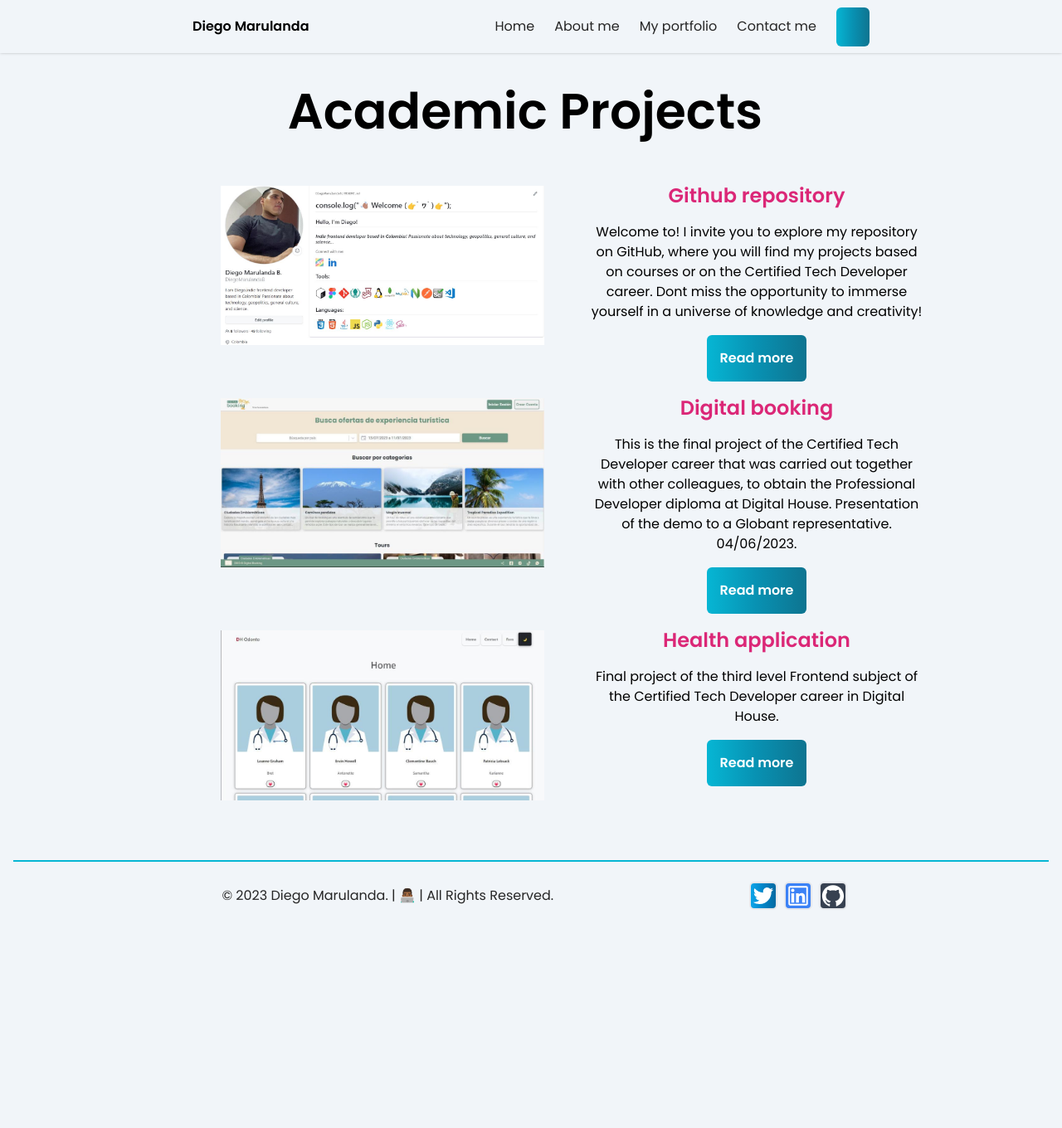
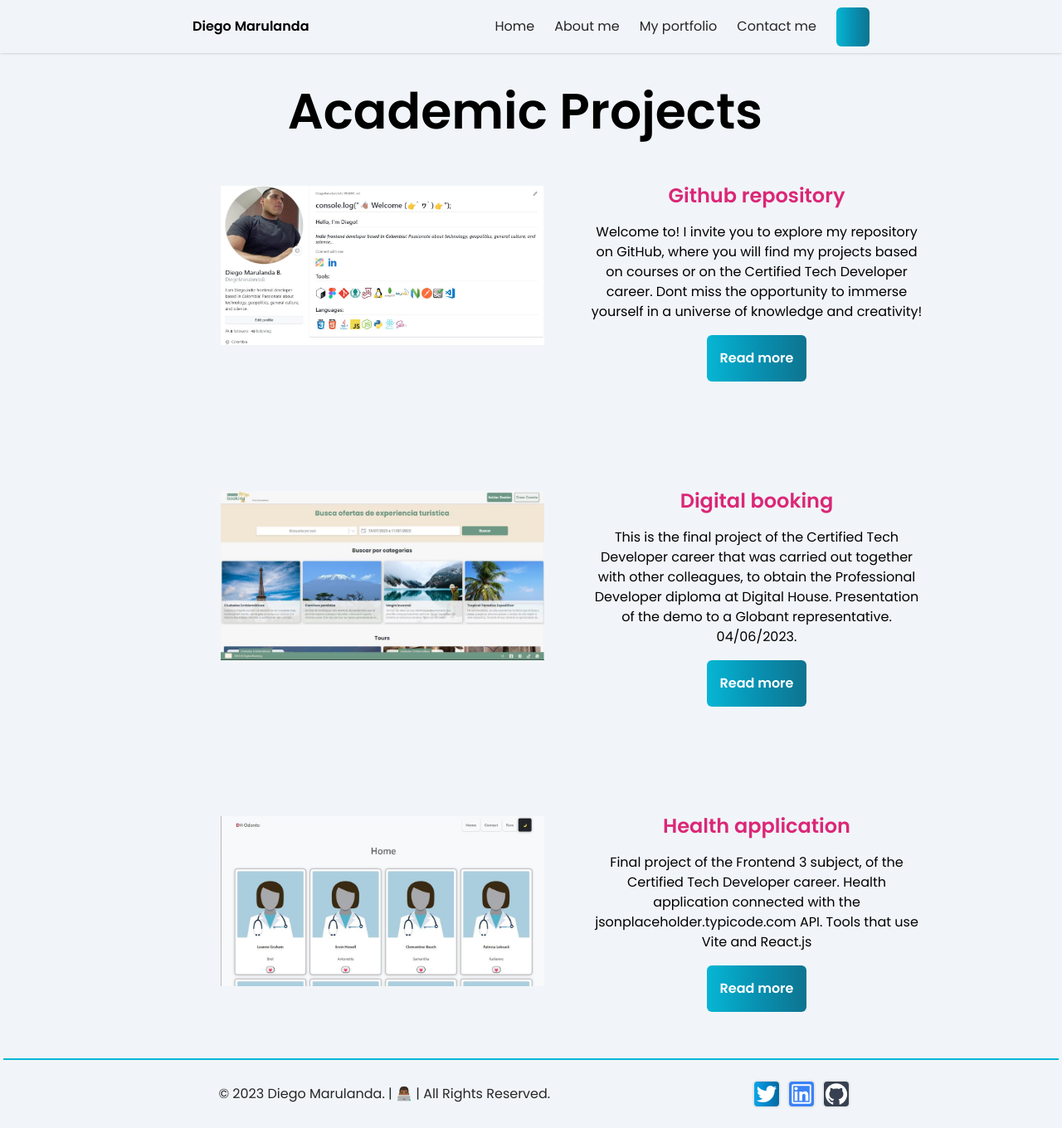
Before and after one commit to DiegoMarulandaB/Portfolio, a Next.js app: page /academicprojects in a window 1280 px wide. Shown: the whole page at 83% size. Before the commit the page ends 1121 px from the top, so only its background shows below. Built offline with nearby package versions, Linux system fonts and the light colour scheme; some icons are missing.

Commit message:
refactor: :recycle: add refactor on about_academicProjects_contact_home_personalProjects_footer

```diff
--- a/src/app/about/page.tsx
+++ b/src/app/about/page.tsx
@@ -4,9 +4,10 @@ import React from 'react'
 import Image from 'next/image'
 import AnimatedText from '../../components/AnimatedText/AnimatedText'
 
-const About: React.FC = () => (
-  <section id="about" className="pt-20">
-    <h1 className="text-center ">
+const About = () => {
+  return (
+    <section id="about">
+      <h1 className="text-center pt-20 ">
         <AnimatedText text="About me" className="mx-2 mr-2 mb-2 mt-4 " />
       </h1>
 
@@ -70,8 +71,8 @@ const About: React.FC = () => (
           />
           <p className="text-center text-1xl mx-2 mr-2 mt-4">
             2021 - 2023
-          <br /> I received a scholarship in the Certified Tech Developer program at Digital House, in partnership with
-          Mercado Libre and Globant.
+            <br /> I received a scholarship in the Certified Tech Developer program at Digital House, in partnership
+            with Mercado Libre and Globant.
             <br />
             <br />
             07 - 24 - 2023
@@ -130,7 +131,6 @@ const About: React.FC = () => (
                   <Image
                     loading="lazy"
                     src="https://www.vectorlogo.zone/logos/w3_css/w3_css-ar21.svg"
-                  rel="noopener noreferrer"
                     alt="Css Icon"
                     width={80}
                     height={80}
@@ -141,7 +141,6 @@ const About: React.FC = () => (
                   <Image
                     loading="lazy"
                     src="https://www.vectorlogo.zone/logos/w3_html5/w3_html5-ar21.svg"
-                  rel="noopener noreferrer"
                     alt="Html Icon"
                     width={80}
                     height={80}
@@ -153,7 +152,6 @@ const About: React.FC = () => (
                   <Image
                     loading="lazy"
                     src="https://www.vectorlogo.zone/logos/javascript/javascript-ar21.svg"
-                  rel=" noopener noreferrer"
                     alt="JavaScript Icon"
                     width={80}
                     height={80}
@@ -165,7 +163,6 @@ const About: React.FC = () => (
                   <Image
                     loading="lazy"
                     src="https://www.vectorlogo.zone/logos/reactjs/reactjs-ar21.svg"
-                  rel="noopener noreferrer"
                     alt="React Icon"
                     width={80}
                     height={80}
@@ -182,7 +179,6 @@ const About: React.FC = () => (
                   <Image
                     loading="lazy"
                     src="https://www.vectorlogo.zone/logos/gnu_bash/gnu_bash-ar21.svg"
-                  rel="noopener noreferrer"
                     alt="Git Bash Icon"
                     width={80}
                     height={80}
@@ -194,7 +190,6 @@ const About: React.FC = () => (
                   <Image
                     loading="lazy"
                     src="https://www.vectorlogo.zone/logos/git-scm/git-scm-ar21.svg"
-                  rel="noopener noreferrer"
                     alt="Git Icon"
                     width={80}
                     height={80}
@@ -206,7 +201,6 @@ const About: React.FC = () => (
                   <Image
                     loading="lazy"
                     src="https://www.vectorlogo.zone/logos/github/github-ar21.svg"
-                  rel="noopener noreferrer"
                     alt="Github Icon"
                     width={80}
                     height={80}
@@ -218,7 +212,6 @@ const About: React.FC = () => (
                   <Image
                     loading="lazy"
                     src="https://www.vectorlogo.zone/logos/linux/linux-ar21.svg"
-                  rel="noopener noreferrer"
                     alt="Linux Icon"
                     width={80}
                     height={80}
@@ -230,7 +223,6 @@ const About: React.FC = () => (
                   <Image
                     loading="lazy"
                     src="https://www.vectorlogo.zone/logos/neovimio/neovimio-ar21.svg"
-                  rel="noopener noreferrer"
                     alt="Neovim Icon"
                     width={80}
                     height={80}
@@ -242,7 +234,6 @@ const About: React.FC = () => (
                   <Image
                     loading="lazy"
                     src="https://www.vectorlogo.zone/logos/getpostman/getpostman-ar21.svg"
-                  rel="noopener noreferrer"
                     alt="Postman Icon"
                     width={80}
                     height={80}
@@ -254,7 +245,6 @@ const About: React.FC = () => (
                   <Image
                     loading="lazy"
                     src="https://www.vectorlogo.zone/logos/visualstudio_code/visualstudio_code-ar21.svg"
-                  rel="noopener noreferrer"
                     alt="Vscode Icon"
                     width={80}
                     height={80}
@@ -271,7 +261,6 @@ const About: React.FC = () => (
                   <Image
                     loading="lazy"
                     src="https://www.vectorlogo.zone/logos/tailwindcss/tailwindcss-ar21.svg"
-                  rel="noopener noreferrer"
                     alt="Tailwind Icon"
                     width={80}
                     height={80}
@@ -283,7 +272,6 @@ const About: React.FC = () => (
                   <Image
                     loading="lazy"
                     src="https://www.vectorlogo.zone/logos/typescriptlang/typescriptlang-ar21.svg"
-                  rel="noopener noreferrer"
                     alt="Typescript Icon"
                     width={80}
                     height={80}
@@ -297,5 +285,6 @@ const About: React.FC = () => (
       </div>
     </section>
   )
+}
 
 export default About
--- a/src/app/academicprojects/page.tsx
+++ b/src/app/academicprojects/page.tsx
@@ -36,19 +36,20 @@ const projects: Project[] = [
   {
     name: 'Health application',
     description:
-      'Final project of the third level Frontend subject of the Certified Tech Developer career in Digital House.',
+      'Final project of the Frontend 3 subject, of the Certified Tech Developer career. Health application connected with the jsonplaceholder.typicode.com API. Tools that use Vite and React.js',
     image: '/frontEnd3.jpg',
     github: 'https://github.com/DiegoMarulandaB/finalFrontEnd',
     link: 'https://github.com/DiegoMarulandaB/finalFrontEnd',
   },
 ]
 
-const AcademicProjects: React.FC = () => (
-  <section id="projects" className="pt-20">
-    <h1 className="text-center">
+const AcademicProjects = () => {
+  return (
+    <section id="AcademicProjects">
+      <h1 className="text-center pt-20">
         <AnimatedText text="Academic projects" className=" mx-2 mr-2 mb-2 mt-4" />
       </h1>
-    <div className="flex flex-col items-center justify-center space-y-26 mx-4 mt-6">
+      <div className="flex flex-col items-center justify-center space-y-28 mx-4 mt-6">
         {projects.map((project, idx) => (
           <div key={idx}>
             <Slide offset="-200px 0px -200px 0px">
@@ -67,7 +68,7 @@ const AcademicProjects: React.FC = () => (
                     />
                   </Link>
                 </div>
-              <div className="mt-4 md:w-2/6 mx-2 mr-2">
+                <div className="mt-4 md:w-2/6">
                   <h1 className="text-center text-2xl font-bold mb-2  mx-2 mr-2  text-pink-600">{project.name}</h1>
                   <p className="text-center text-1xl  mx-2 mr-2 mt-4 ">{project.description}</p>
 
@@ -75,7 +76,7 @@ const AcademicProjects: React.FC = () => (
                     <Link href={project.github} target="_blank" rel="noopener noreferrer dns-prefetch preload">
                       <button
                         type="button"
-                      className=" text-white bg-gradient-to-r from-cyan-500 via-cyan-600 to-cyan-700 rounded-md px-4 py-4 text-1xl text-center text-1xl font-bold  mx-2 mr-2 mt-4 w-26 "
+                        className=" text-white bg-gradient-to-r from-cyan-500 via-cyan-600 to-cyan-700 rounded-md px-4 py-4 text-1xl text-center text-1xl font-bold  mt-4 w-26 "
                       >
                         Read more
                       </button>
@@ -90,5 +91,6 @@ const AcademicProjects: React.FC = () => (
       </div>
     </section>
   )
+}
 
 export default AcademicProjects
--- a/src/app/contact/page.tsx
+++ b/src/app/contact/page.tsx
@@ -4,7 +4,8 @@ import React from 'react'
 import { AiOutlineMail, AiOutlineGithub, AiOutlineTwitter, AiOutlineLinkedin } from 'react-icons/ai'
 import AnimatedText from '../../components/AnimatedText/AnimatedText'
 
-const Contact: React.FC = () => (
+const Contact = () => {
+  return (
     <div className="bg-slate-100 dark:bg-slate-700 py-8 px-4 sm:px-6 lg:px-8">
       <div className="max-w-7xl mx-auto">
         <div className="flex flex-col text-center items-center justify-center mt-14">
@@ -23,6 +24,7 @@ const Contact: React.FC = () => (
       </div>
     </div>
   )
+}
 
 interface ContactLinkProps {
   href: string
--- a/src/app/home/page.tsx
+++ b/src/app/home/page.tsx
@@ -3,7 +3,7 @@
 import React from 'react'
 import AnimatedText from '../../components/AnimatedText/AnimatedText'
 
-function HomePage() {
+const HomePage = () => {
   return (
     <section id="home" className="pt-20 lg:pt-[100px] pb-12 lg:pb-[100px] overflow-hidden">
       <div className="flex flex-col text-center items-center justify-center">
@@ -21,7 +21,7 @@ function HomePage() {
                 <h1 className="text-center text-4xl font-extrabold mt-8 mx-2 mr-2">Frontend Developer</h1>
               </div>
 
-              <div className="grid grid-cols-1 md:grid-cols-3 gap-4 mx-2 mr-2 mt-8">
+              <div className="grid grid-cols-1 md:grid-cols-3 gap-4 mx-2 mr-2 mt-10">
                 <div className="flex flex-col text-center items-center justify-center ">
                   <a
                     href="/about"
@@ -60,7 +60,7 @@ function HomePage() {
                   loading="lazy"
                   src="/ProjectsWebs.svg"
                   alt="ProjectsWebs image"
-                  className="w-80 h-96 rounded-full mx-2 mr-2 mt-8"
+                  className="w-80 h-96 rounded-full mx-2 mr-2 mt-10"
                 />
               </div>
             </div>
@@ -71,4 +71,5 @@ function HomePage() {
   )
 }
 
+
 export default HomePage
--- a/src/app/page.tsx
+++ b/src/app/page.tsx
@@ -1,9 +1,9 @@
 import Home from '@/app/home/page'
 
-const HomePage: React.FC = () => (
-  <main className="mx-auto max-w-5xl px-4 sm:px-6">
-    <Home />
-  </main>
-)
-
-export default HomePage
+export default function HomePage() {
+  return (
+    <main className="mx-auto max-w-5xl px-4 sm:px-6">
+      <Home />
+    </main>
+  )
+}
--- a/src/app/personalprojects/page.tsx
+++ b/src/app/personalprojects/page.tsx
@@ -43,12 +43,13 @@ const projects: Project[] = [
   },
 ]
 
-const PersonalProjects: React.FC = () => (
-  <section id="projects" className="pt-20">
-    <h1 className="text-center ">
+const PersonalProjects = () => {
+  return (
+    <section id="PersonalProjects">
+      <h1 className="text-center pt-20 ">
         <AnimatedText text="Personal projects" className="mx-2 mr-2 mb-2 mt-4" />
       </h1>
-    <div className="flex flex-col items-center justify-center space-y-26 mx-4 mt-6  ">
+      <div className="flex flex-col items-center justify-center space-y-28 mx-4 mt-6  ">
         {projects.map((project, idx) => (
           <div key={idx}>
             <Slide offset="-200px 0px -200px 0px">
@@ -93,5 +94,6 @@ const PersonalProjects: React.FC = () => (
       </div>
     </section>
   )
+}
 
 export default PersonalProjects
--- a/src/components/Footer/Footer.tsx
+++ b/src/components/Footer/Footer.tsx
@@ -1,15 +1,16 @@
 import React from 'react'
 import { AiOutlineGithub, AiOutlineTwitter, AiOutlineLinkedin } from 'react-icons/ai'
 
-const Footer: React.FC = () => (
-  <section id="footer" className=" mx-auto max-w-10xl  px-4 sm:px-4 md:max-w-10xl bg-slate-100  dark:bg-slate-700">
+const Footer = () => {
+  return (
+    <section id="footer" className=" mx-auto max-w-full md:max-w-full  px-1 sm:px-1  bg-slate-100  dark:bg-slate-700">
       <hr className="bg-slate-200  bg-gradient-to-r from-cyan-600 border-b border-cyan-500 mt-14" />
-    <div className="mx-auto p-4 flex flex-col items-center justify-center text-center md:flex-row md:justify-evenly mt-1">
+      <div className="mx-auto p-4 flex flex-col items-center justify-center text-center md:flex-row md:justify-evenly  mt-1">
         <div className="flex flex-row items-center justify-between space-x-2 mb-2  mt-1 text-neutral-800 dark:text-neutral-100 mx-2 mr-2 ">
          &copy; {new Date().getFullYear()} Diego Marulanda. | 👨🏾‍💻 | All Rights Reserved.
           <a href="/" className="hover:underline" />
         </div>
-      <div className="flex flex-row items-center justify-between space-x-2 mb-2  mt-1 ">
+        <div className="flex flex-row items-center justify-center space-x-2 mb-2 mt-1 ">
           <a href="https://twitter.com/DAMB1987" target="_blank" rel="noopener noreferrer">
             <AiOutlineTwitter
               className="icon  text-white bg-gradient-to-r from-sky-500 via-sky-600 to-sky-700 border-2 rounded-md"
@@ -32,5 +33,6 @@ const Footer: React.FC = () => (
       </div>
     </section>
   )
+}
 
 export default Footer
```
Lines whose indentation alone changed are shown as unchanged.
